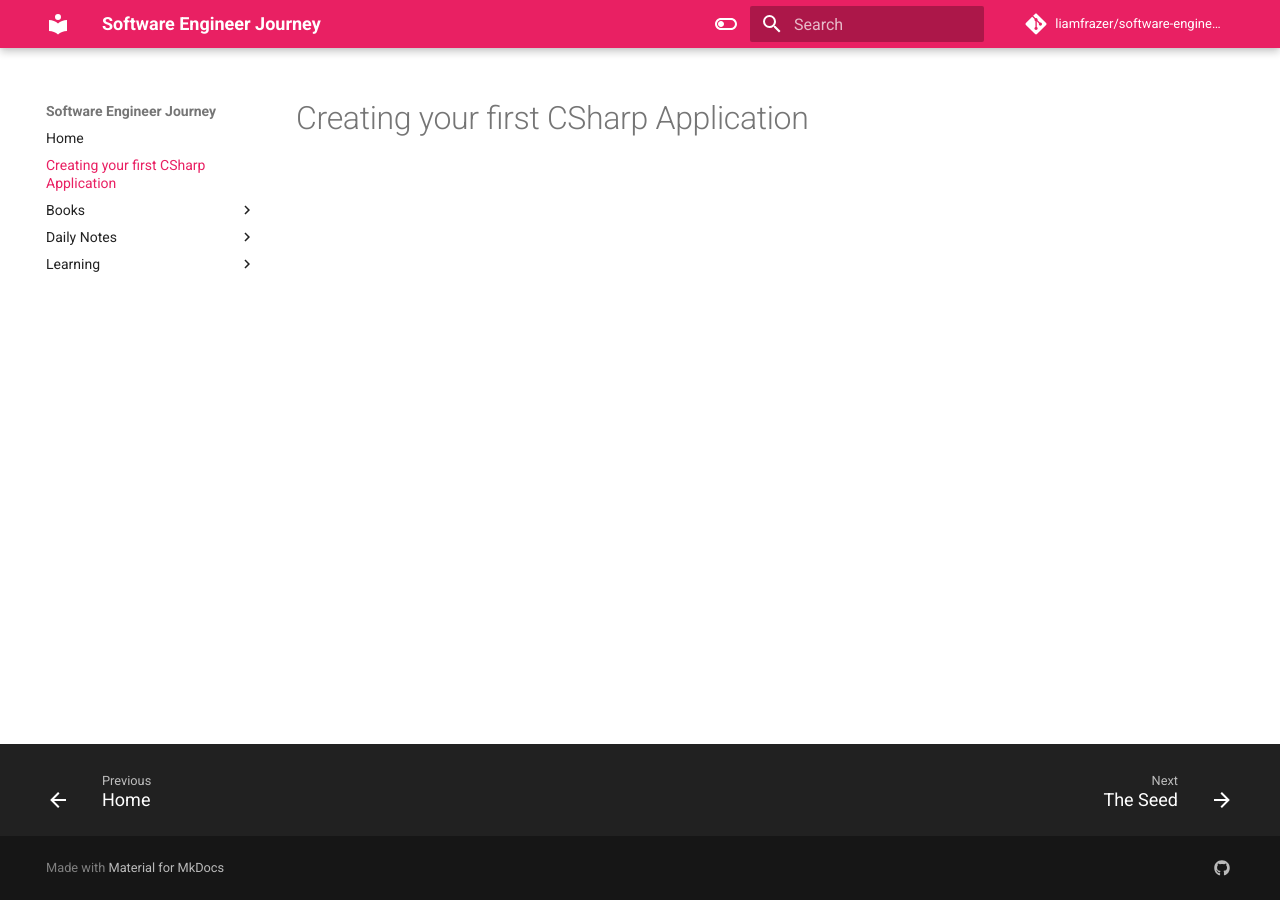
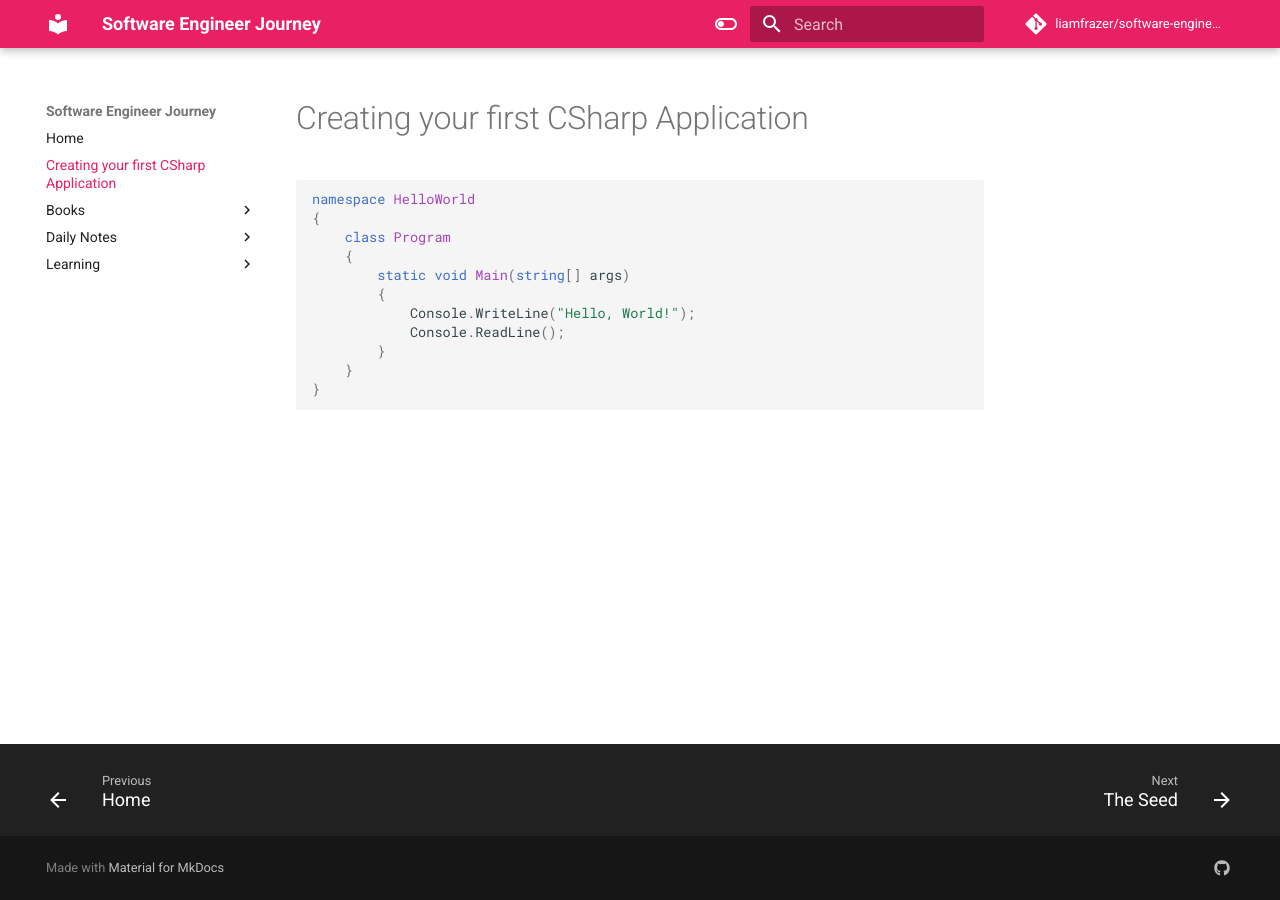
Before and after one commit to liamfrazer/software-engineer-journey, an MkDocs documentation site: the page built from docs/Creating your first CSharp Application.md, in a window 1280 px wide. Built offline with MkDocs 1.6.1 and Material for MkDocs 9.7.7, drawn with Linux system fonts in a browser that asks for light colours; comment, search, counter and statistics services are not loaded.

Commit message:
vault backup: 2024-01-03 21:39:24

````diff
--- a/docs/Creating your first CSharp Application.md
+++ b/docs/Creating your first CSharp Application.md
@@ -3,3 +3,17 @@ tags:
   - csharp
 ---
 # Creating your first CSharp Application
+```c#
+namespace HelloWorld
+{
+    class Program
+    {
+        static void Main(string[] args)
+        {
+            Console.WriteLine("Hello, World!");
+            Console.ReadLine();
+        }
+    }
+}
+
+```
````
